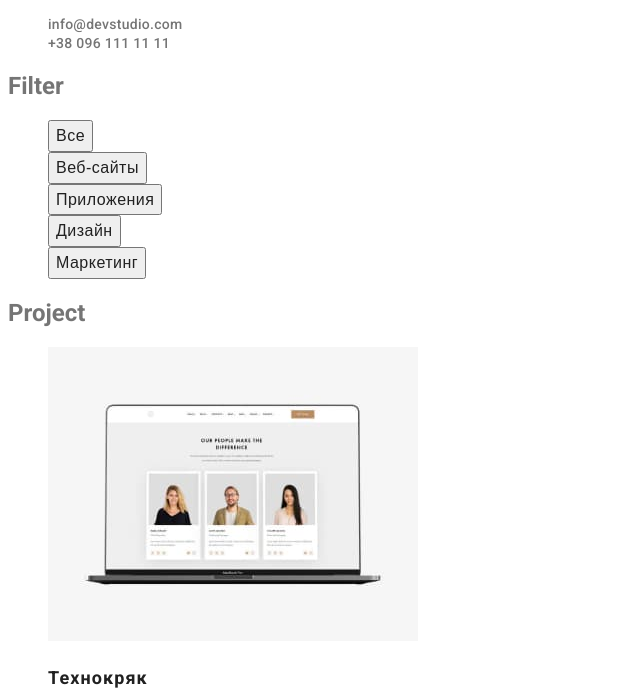
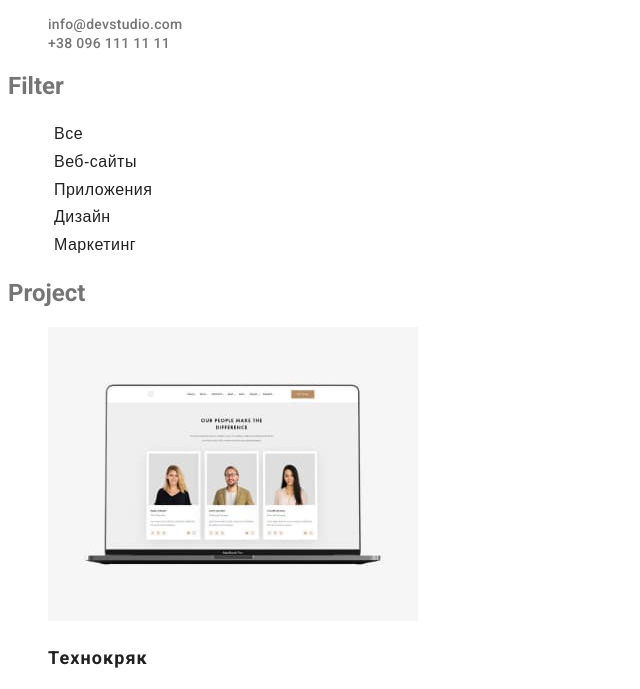
Before and after one commit to Nadina00/goit-markup-hw-02, a plain HTML site: page portfolio.html in a window 1280 px wide. Shown: the part 114-803 px from the top of the page, without its empty margins (0-640 px from the left). Drawn offline with Linux system fonts and the light colour scheme.

Commit message:
меняет вид кнопок в портфолио

```diff
--- a/css/styles.css
+++ b/css/styles.css
@@ -164,7 +164,9 @@ font-size: 16px;
 line-height: 1.62;
 text-align: center;
 letter-spacing: 0.03em;
-color:var(--second-color)
+color:var(--second-color);
+border: transparent;
+background-color: transparent;
 }
 .filter_item:hover,
 .filter_item:focus{
--- a/portfolio.html
+++ b/portfolio.html
@@ -5,11 +5,10 @@
     <meta http-equiv="X-UA-Compatible" content="IE=edge">
     <meta name="viewport" content="width=device-width, initial-scale=1.0">
     <title>Document</title>
-    <link href="./css/styles.css" rel="stylesheet"/>
     <link rel="preconnect" href="https://fonts.googleapis.com">
 <link rel="preconnect" href="https://fonts.gstatic.com" crossorigin>
 <link href="https://fonts.googleapis.com/css2?family=Raleway:wght@700&family=Roboto:wght@400;500;700;900&display=swap" rel="stylesheet">
-
+<link href="./css/styles.css" rel="stylesheet"/>
 </head>
 <body>
     <header>
```
Also changed, not shown: index.html (+1 -1 lines).
